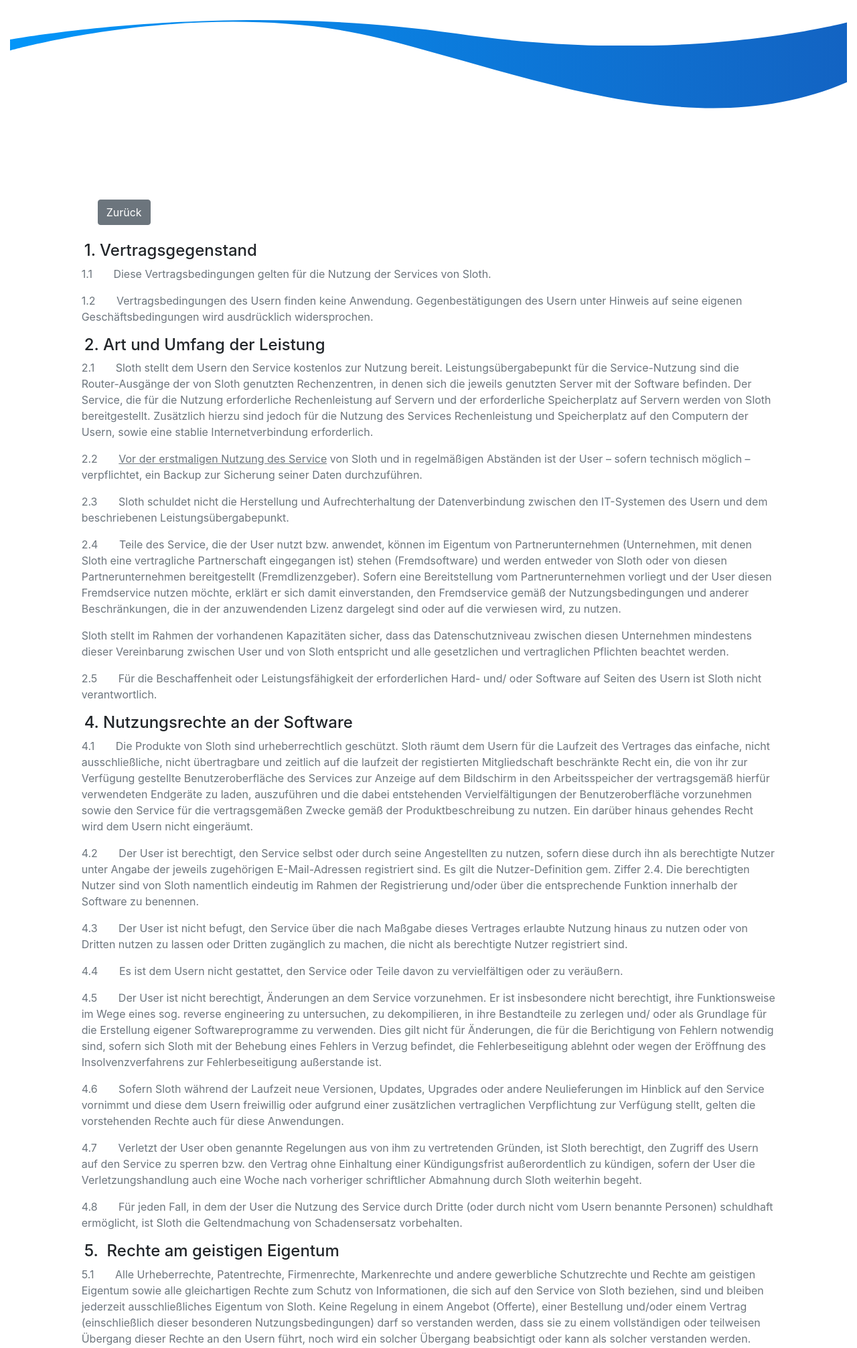
After one commit to Perledition/Sloth, a Django app: page /sloth/Nutzung/ in a window 1280 px wide. The commit adds this page. Shown: the top 2013 px of the page at 67% size. Run offline with Django 3.2, Linux system fonts and the light colour scheme; some libraries are stand-ins or nearby versions.

Commit message:
Version2

```diff
--- /dev/null
+++ b/Sloth/router.py
@@ -0,0 +1,5 @@
+from todo.API.views import TodoViewSet
+from rest_framework import routers
+
+router = routers.DefaultRouter()
+router.register('todo', TodoViewSet)
--- a/Sloth/urls.py
+++ b/Sloth/urls.py
@@ -1,30 +1,20 @@
-"""Sloth URL Configuration
 
-The `urlpatterns` list routes URLs to views. For more information please see:
-    https://docs.djangoproject.com/en/2.0/topics/http/urls/
-Examples:
-Function views
-    1. Add an import:  from my_app import views
-    2. Add a URL to urlpatterns:  path('', views.home, name='home')
-Class-based views
-    1. Add an import:  from other_app.views import Home
-    2. Add a URL to urlpatterns:  path('', Home.as_view(), name='home')
-Including another URLconf
-    1. Import the include() function: from django.urls import include, path
-    2. Add a URL to urlpatterns:  path('blog/', include('blog.urls'))
-"""
 from django.contrib import admin
 from django.conf.urls import url, include
 from django.conf import settings
 from django.conf.urls.static import static
+from .router import router
+from . import views
+from rest_framework.authtoken import views
 
-from . import views
 
+""" Das muss noch angepasst werden! Das Goto ist wichtiger Bestandteile der Redirection. Funktioniert aber in dieser API konstellation nicht. Alternativ statt view.py viewset.py nennen """
 urlpatterns = [
-    url(r'^$', views.goto, name='sloth'),
+    #url(r'^$', views.goto, name='sloth'),
     url(r'^sloth/', include('todo.urls')),
+    url(r'^user-api-interface/', include(router.urls)),
     url(r'^admin/', admin.site.urls),
-    # url(r'^api/todo/', include('todo.API.urls')),
+    url(r'api-token-auth/', views.obtain_auth_token, name='api-token-auth'),
 
 ]
 
--- a/todo/API/serializers.py
+++ b/todo/API/serializers.py
@@ -5,7 +5,7 @@ from todo.models import Task
 class TodoSerializers(serializers.ModelSerializer): # forms.ModelForm
     class Meta:
         model = Task
-        fields = [
+        fields = (
             'pk',
             'project',
             'task_title',
@@ -15,8 +15,8 @@ class TodoSerializers(serializers.ModelSerializer): # forms.ModelForm
             'task_eff',
             'complete',
             'task_start',
-            #'task_end ',
-        ]
+            # 'task_end ',
+        )
         #read_only_fields = ['pk', 'user', 'project'] #können über die Api nicht geändert werden
         # converts to JSON
         #validation for data passed
--- a/todo/apps.py
+++ b/todo/apps.py
@@ -1,5 +1,5 @@
 from django.apps import AppConfig
 
 
-class TodolistConfig(AppConfig):
-    name = 'TodoList'
+class TodoConfig(AppConfig):
+    name = 'todo'
--- /dev/null
+++ b/todo/templates/todo/InfoFrame.html
@@ -0,0 +1,100 @@
+<!DOCTYPE html>
+<html lang="de">
+
+
+<head>
+    <title>Welcome to Sloth</title>
+    {% load staticfiles %}
+    <link rel="stylesheet" href="{% static 'todo/input_effects.css' %}" type="text/css"/>
+    <link rel="stylesheet" href="{% static 'todo/baseStyle.css' %}" type="text/css"/>
+    <link rel="stylesheet" href="{% static 'todo/styleReg.css' %}" type="text/css"/>
+    <meta name="viewport" content="width=device-width, initial-scale=1, shrink-to-fit=no">
+
+    <!-- Bootstrap CSS -->
+    <link rel="stylesheet"
+          href="https://maxcdn.bootstrapcdn.com/bootstrap/4.0.0/css/bootstrap.min.css"
+          integrity="sha384-Gn5384xqQ1aoWXA+058RXPxPg6fy4IWvTNh0E263XmFcJlSAwiGgFAW/dAiS6JXm"
+          crossorigin="anonymous">
+
+    <meta name="description" content="Zeit zu gewinnen und effizient zu arbeiten: mit Sloth möglich! Verbessere Zeitmanagement schaffe mehr Aufgaben und gewinne Zeit für die wichtigen Dinge">
+    <meta name="news_keywords" content="Zeit, Zeitmanagement, gewinnen, arbeiten, erfolg, projekte, mehr, Aufgaben, effizient, todo, besser, verbessern, sloth it, Sloth">
+
+    <script src="https://ajax.googleapis.com/ajax/libs/jquery/1.11.3/jquery.min.js"></script>
+    <script src="https://ajax.googleapis.com/ajax/libs/jqueryui/1.11.4/jquery-ui.min.js"></script>
+    <script src="https://code.jquery.com/jquery-3.2.1.js"></script>
+    <link href="https://use.fontawesome.com/releases/v5.0.6/css/all.css" rel="stylesheet"/>
+
+    <script src="//code.jquery.com/jquery-1.11.1.min.js"></script>
+
+</head>
+
+    <body>
+      <div class="container-fluid">
+          <svg version="1.1" id="Ebene_1" xmlns="http://www.w3.org/2000/svg" xmlns:xlink="http://www.w3.org/1999/xlink" x="0px" y="0px" viewBox="0 0 1400 300" style="enable-background:new 0 0 1400 300;" xml:space="preserve">
+              <style type="text/css"> .st0{fill:url(#SVGID_1_);}</style>
+              <linearGradient id="SVGID_1_" gradientUnits="userSpaceOnUse" x1="-10.5" y1="60.6717" x2="1516.5" y2="60.6717">
+                      <stop  offset="0" style="stop-color:#0396F9"/>
+                      <stop  offset="1" style="stop-color:#145FBE"/>
+                  </linearGradient>
+              <path class="st0" d="M0.5,84.5c0,0,328-93,620-20s623,219,896,3v-55v-72h-1527v142L0.5,84.5z"/>
+          </svg>
+      </div>
+      <div class="container col-lg-10 col-md-4">
+        <a href="#" class="btn btn-secondary m-4">Zurück</a>
+        {% if value == 'datenschutz' %}
+        {% include 'todo/datenschutz.html'%}
+        {% else %}
+        {% include 'todo/useage.html'%}
+        {% endif %}
+      </div>
+    </body>
+    <footer>
+        <svg id="footerwave" data-name="Ebene 1" xmlns="http://www.w3.org/2000/svg" viewBox="0 0 1430 76.49">
+            <defs><style>.cls-1{fill:#fff;}</style></defs>
+            <path class="cls-1" d="M.5,62.5s361-69,756-12,669-23,669-23v-33H-4.5v67Z" transform="translate(4.5 5.5)"/>
+        </svg>
+        <div class="container-fluid m-4 p-4">
+            <div class="row">
+                <!--support -->
+                <div class="container col-4 border-right mx-auto">
+                    <p class="text-secondary">Support</p>
+                    <p>Du hast Fragen oder benötigst Hilfe? Dann schreib einfach unseren Support an!<p>
+                    <a href="mailto:support@sloth.de">Deine Anfrage</a>
+                    <p>Sloth steht noch ganz am Anfang, deshalb sei also bitte nicht enttäuscht, wenn wir dir nicht sofort antworten können</p>
+                </div>
+                <div class="container col-4 border-right mx-auto">
+                    <p class="text-secondary">Newsletter</p>
+                    <div class="input-group col-8 col-centered">
+                      <input type="text" class="form-control text-center" placeholder="deine Mail-Adresse" aria-label="deine Mail-Adresse" aria-describedby="button-addon2">
+                      <div class="input-group-append">
+                        <button class="btn btn-secondary mx-auto" type="button" id="button-addon2">Los</button>
+                      </div>
+                    <p class="text-secondary p-2">Kein Spam. und jederzeit kündbar. Bleib über Updates und Entwicklungen informiert.<br>Dein Feature-Vorschlag ist vielleicht der nächste!</p>
+                    </div>
+                </div>
+                <div class="container col-4 align-bottom mx-auto">
+                    <p class="text-secondary">Feedback</p>
+                    <p class="text-secondary">Wir gestalten diese Platform für Menschen wie dich!<br>Dein Feedback hilft uns dabei diese Seite mehr an deine Bedürfnisse anzupassen</p>
+                    <button type="button" class="btn btn-secondary">Gib deinen Senf dazu!</button>
+                </div>
+            </div>
+            <div class="row p-4">
+               <ul class="nav justify-content-center">
+                  <li class="nav-item">
+                    <a class="nav-link active" href="#">Über Sloth</a>
+                  </li>
+                  <li class="nav-item">
+                    <a class="nav-link" href="#">Datenschutz</a>
+                  </li>
+                  <li class="nav-item">
+                    <a class="nav-link" href="#">Nutzungsbedingungen</a>
+                  </li>
+                  <li class="nav-item">
+                    <a class="nav-link disabled" href="#">Vollzeit Slothy werden</a>
+                  </li>
+                </ul>
+            </div>
+
+        </div>
+    </footer>
+</html>
--- a/todo/templates/todo/base.html
+++ b/todo/templates/todo/base.html
@@ -1,8 +1,8 @@
 <!DOCTYPE html>
-<html lang="en" xmlns="http://www.w3.org/1999/html">
+<html lang="de" xmlns="http://www.w3.org/1999/html">
 <head>
     <meta charset="UTF-8">
-    <title>Sloth</title>
+    <title>Sloth - Aufgaben</title>
     {% load staticfiles %}
     <link rel="shortcut icon" href="{%  static 'todo/images/2316sloth_icon_blue.ico' %}"> <!-- musst du dir nochmal in Ruhe ansehen -->
 
@@ -21,6 +21,8 @@
     <script src="https://code.jquery.com/jquery-3.2.1.js"></script>
 
  <meta name="viewport" content="width=device-width, initial-scale=1, shrink-to-fit=no">
+ <meta name="description" content="Zeit zu gewinnen und effizient zu arbeiten: mit Sloth möglich! Verbessere Zeitmanagement schaffe mehr Aufgaben und gewinne Zeit für die wichtigen Dinge">
+ <meta name="news_keywords" content="Zeit, Zeitmanagement, gewinnen, arbeiten, erfolg, projekte, mehr, Aufgaben, effizient, todo, besser, verbessern, sloth it, Sloth">
 
     <!-- Bootstrap CSS -->
     <link rel="stylesheet"
--- a/todo/templates/todo/login_landing_mobile.html
+++ b/todo/templates/todo/login_landing_mobile.html
@@ -17,6 +17,9 @@
           integrity="sha384-Gn5384xqQ1aoWXA+058RXPxPg6fy4IWvTNh0E263XmFcJlSAwiGgFAW/dAiS6JXm"
           crossorigin="anonymous">
     <title>Welcome to Sloth</title>
+
+    <meta name="description" content="Zeit zu gewinnen und effizient zu arbeiten: mit Sloth möglich! Verbessere Zeitmanagement schaffe mehr Aufgaben und gewinne Zeit für die wichtigen Dinge">
+    <meta name="news_keywords" content="Zeit, Zeitmanagement, gewinnen, arbeiten, erfolg, projekte, mehr, Aufgaben, effizient, todo, besser, verbessern, sloth it, Sloth">
 
     <link href="https://use.fontawesome.com/releases/v5.0.6/css/all.css" rel="stylesheet"/>
     <link rel="stylesheet" href="https://ajax.googleapis.com/ajax/libs/jqueryui/1.11.4/themes/smoothness/jquery-ui.css"/>
--- a/todo/templates/todo/sloth_register.html
+++ b/todo/templates/todo/sloth_register.html
@@ -16,6 +16,8 @@
           integrity="sha384-Gn5384xqQ1aoWXA+058RXPxPg6fy4IWvTNh0E263XmFcJlSAwiGgFAW/dAiS6JXm"
           crossorigin="anonymous">
 
+    <meta name="description" content="Zeit zu gewinnen und effizient zu arbeiten: mit Sloth möglich! Verbessere Zeitmanagement schaffe mehr Aufgaben und gewinne Zeit für die wichtigen Dinge">
+    <meta name="news_keywords" content="Zeit, Zeitmanagement, gewinnen, arbeiten, erfolg, projekte, mehr, Aufgaben, effizient, todo, besser, verbessern, sloth it, Sloth">
 
     <script src="https://ajax.googleapis.com/ajax/libs/jquery/1.11.3/jquery.min.js"></script>
     <script src="https://ajax.googleapis.com/ajax/libs/jqueryui/1.11.4/jquery-ui.min.js"></script>
--- a/todo/templates/todo/thanks_for_Feedback.html
+++ b/todo/templates/todo/thanks_for_Feedback.html
@@ -1,5 +1,5 @@
 <!DOCTYPE html>
-<html lang="en">
+<html lang="de">
 <head>
         <!-- Bootstrap CSS -->
     <link rel="stylesheet"
--- a/todo/urls.py
+++ b/todo/urls.py
@@ -5,7 +5,7 @@ from . import views
 
 
 
-# app_name='todo'
+app_name='todo'
 
 urlpatterns = [
     #todo urls
@@ -26,11 +26,8 @@ urlpatterns = [
     url(r'^trophy/add/create/$', views.createProject, name='create'),
     url(r'^trophy/$', views.TrophyIndex, name='trophy'),
 
-    # url(r'^api/chart/data/$', views.ChartData.as_view(), name='api-data'),
-
     # Statistik
     url(r'^stats/$', views.Stats.as_view(), name='stats'),
-
 
     # Learn
     url(r'^todo/learn_it$', views.Learn.as_view(), name='learn'),
@@ -52,14 +49,14 @@ urlpatterns = [
     #url(r'^reset-password/confirm/(?P<uidb64>[0-9A-Za-z]+)-(?P<token>.+)/$', password_reset_confirm, name='password_reset_confirm'),
     #url(r'^reset-password/complete/$', password_reset_complete, name='password_reset_complete'),
 
-    # url(r'^api-auth/', include('rest_framework.urls')),
-
     # contact
     url(r'^contact/$', views.contact, name='contact'),
     url(r'^contact/info/$', views.info, name='contact_info'),
     url(r'^Feedback/$', views.Feedback.as_view(), name='feedback'),
     url(r'^Feedback/info$', views.feedback_info, name='feedback_info'),
     url(r'^NewbieFeedback/$', views.FirstFeedback.as_view(), name='first_feedback'),
+    url(r'^Datenschutz/$', views.datenschutz, name='datenschutz'),
+    url(r'^Nutzung/$', views.Nutzung, name='Nutzung'),
 
     # 404 response
     url(r'^PageNotFound/$', views.error404, name='404'),
--- a/todo/views.py
+++ b/todo/views.py
@@ -5,7 +5,7 @@ import pandas as pd
 from PIL import Image, ImageOps, ImageDraw
 from django.shortcuts import render, redirect, render_to_response
 from django.views.decorators.http import require_POST
-from django.views.generic import View, UpdateView
+from django.views.generic import View, UpdateView, ListView
 from django.contrib.auth import authenticate, login, logout, update_session_auth_hash
 from django.contrib.auth.forms import PasswordChangeForm, UserChangeForm
 from django.http import HttpResponseRedirect
@@ -14,6 +14,7 @@ import operator
 
 from rest_framework.views import APIView
 from rest_framework.response import Response
+from .API.serializers import TodoSerializers
 
 
 from .forms import TodoForm, ItemForm, UserForm, UserLoginForm
@@ -124,11 +125,12 @@ def addTodo(request):
     #Sidebarfunktion
     form = TodoForm(request.POST)
     if request.method == 'POST':
-        if request.POST['date'] is None:
-            dead = date.today()
+        if request.POST['date'] is '':
+            task_dead = datetime.now().replace(hour=23, minute=59)
         else:
             dead = request.POST['date']
-        time = dead.split('-')
+            time = dead.split('-')
+            task_dead = datetime(int(time[0]), int(time[1]), int(time[2]), int(request.POST['hour']), int(request.POST['minutes']))
 
         eff = float(request.POST['task_eff_hour'])+(int(request.POST['task_eff_minutes'])/60)
 
@@ -137,7 +139,7 @@ def addTodo(request):
         project.task_set.create(task_title=request.POST['task_title'],
                                 task_imp=request.POST['task_imp'],
                                 task_explain=request.POST['task_explain'],
-                                task_dead=datetime(int(time[0]), int(time[1]), int(time[2]), int(request.POST['hour']), int(request.POST['minutes'])),
+                                task_dead= task_dead,
                                 task_eff=float(eff),
                                 user=request.user)
 
@@ -433,19 +435,6 @@ def checkItem(request, Item_id):#Anpassungsbedarf!
 
     # Anpassungsbedarf, der View soll zur richitgen Url redirecten, also zur Detailpage
     return redirect('/sloth/' + str(item.task.pk) + '/')
-
-
-# Vorzugsweise nutzen, sobald aussreichend Verständnis vorhanden ist.
-# class ChartData(APIView):
-#
-#    def get(self, request):
-#        labels=["Anteil der Aufgaben", "Anteil des Fortschritts"]
-#        data={
-#            "labels": labels,
-#            "default": [.2, .8],
-#            "major": [.8, .2],
-#        }
-#        return Response(data)
 
 
 # Statistik page
@@ -1128,6 +1117,13 @@ def delete_info(request):
     return render(request, 'todo/information_delete.html')
 
 
+def datenschutz(request):
+    return render(request, 'todo/InfoFrame.html', {'value': 'datenschutz'})
+
+def Nutzung(request):
+    return render(request, 'todo/InfoFrame.html', {'value': 'Nutzung'})
+
+
 class Feedback(View):
     template_name = 'todo/Feedback.html'
 
```
Also changed, not shown: Sloth/settings.py (+12 -8 lines), todo/API/urls.py (deleted, +0 -9 lines), todo/API/views.py (+8 -19 lines), todo/templates/todo/404_Page.html (+2 -20 lines), db.sqlite3, todo/API/__init__.py (deleted), todo/migrations/0006_auto_20181026_1343.py (added), todo/migrations/0007_auto_20181030_1640.py (added).
